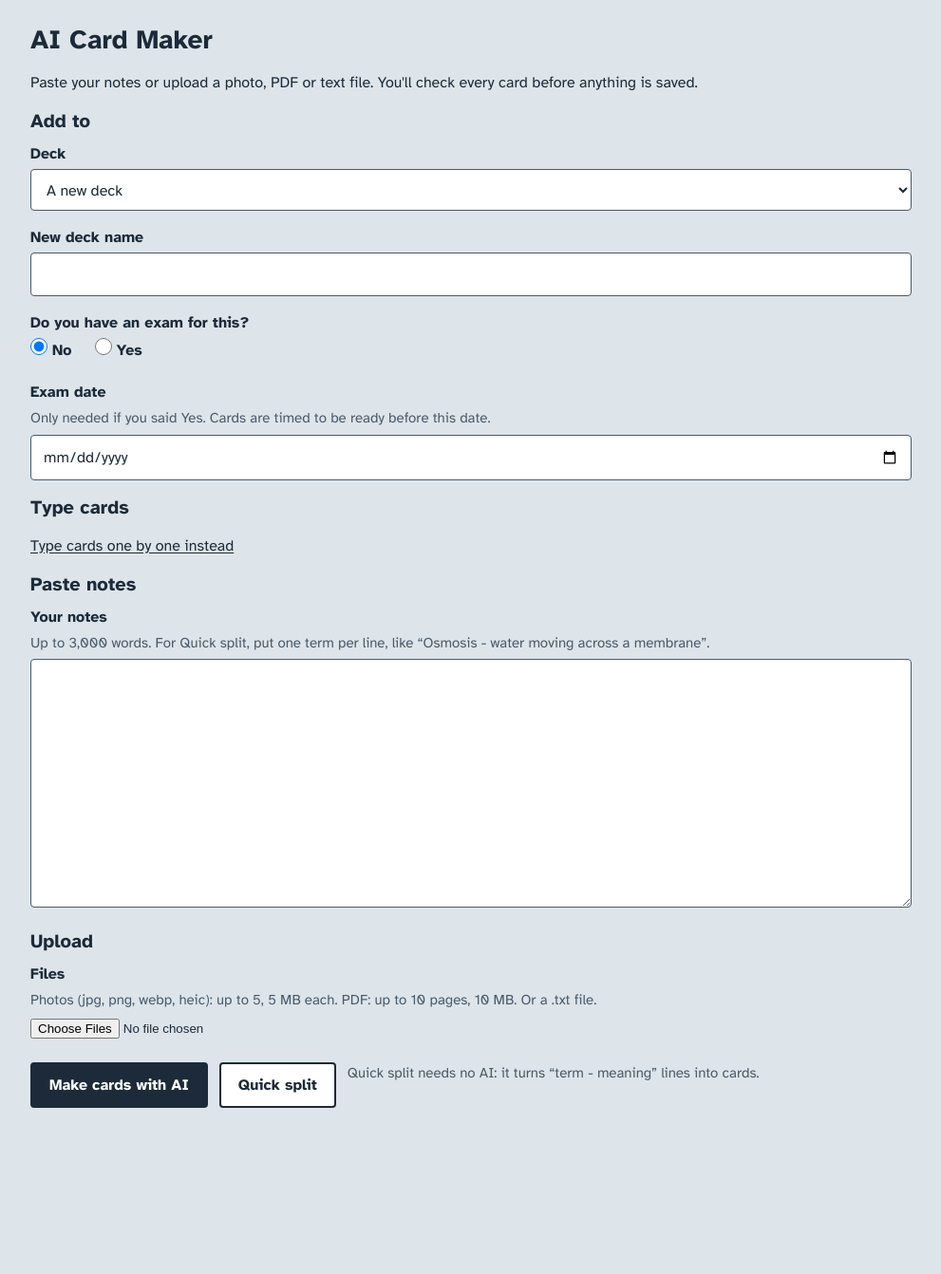
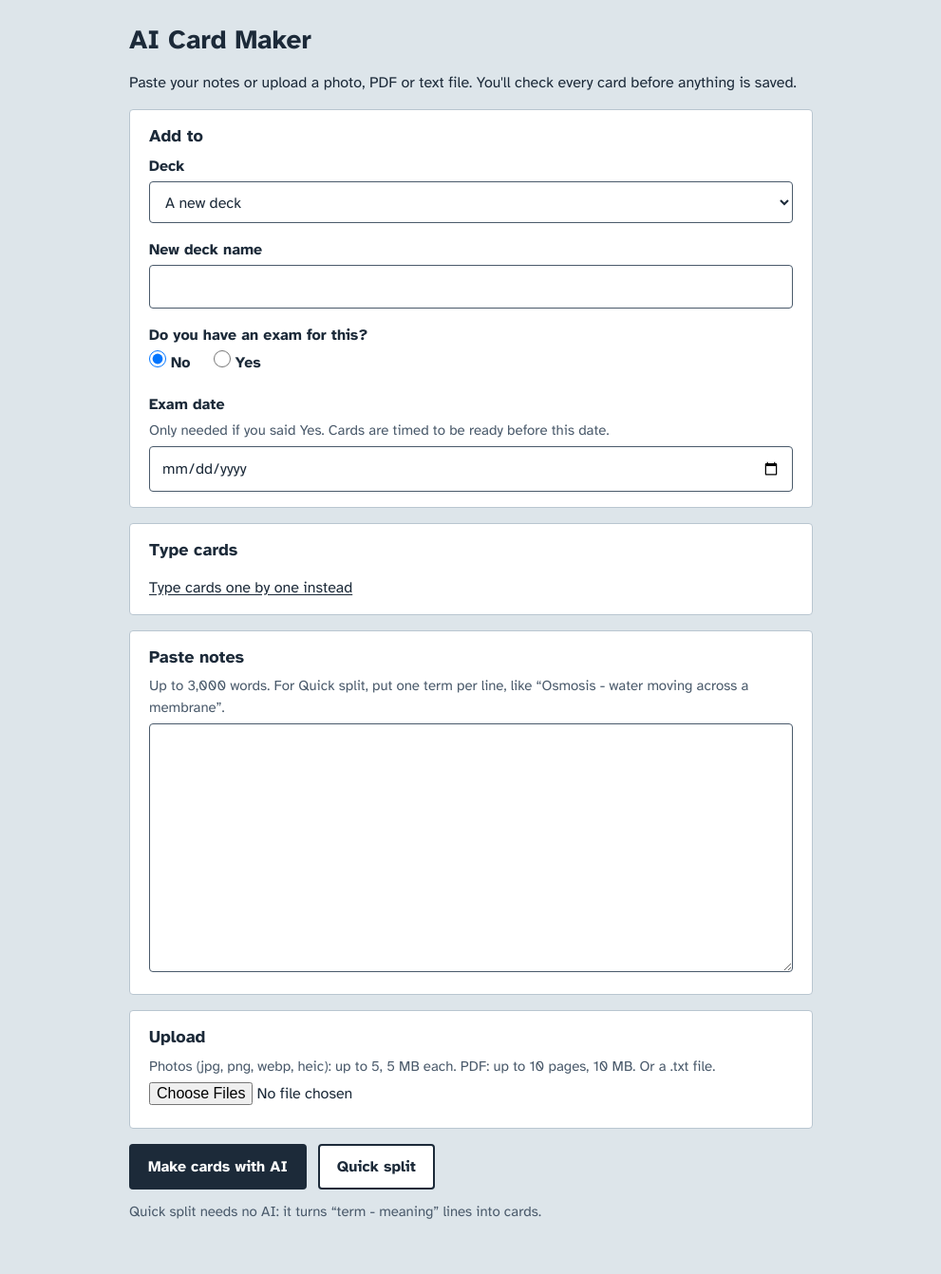
Before and after one commit to TARUNprojectworks/TEAM-NEXORA, a Flask app: page /maker/ in a window 1280 px wide. Shown: the part 57-1399 px from the top of the page at 95% size, without its empty margins (144-1135 px from the left). Before the commit the page ends 1224 px from the top, so only its background shows below. Run offline with Flask 3, Linux system fonts and the light colour scheme; the visitor is signed in with stand-in values (Sample User, id 1); data that the repository does not hold is empty; some libraries are stand-ins or nearby versions.

Commit message:
frontend: card maker, drafts, explain and weak spot styles

```diff
--- a/app/static/css/app.css
+++ b/app/static/css/app.css
@@ -586,3 +586,111 @@ mark { background: var(--highlight); color: var(--ink); padding: 0 3px; }
   }
   .landing-card { transform: none; }
 }
+
+/* ---------- Shared helpers ---------- */
+
+/* Read by screen readers, hidden on screen. */
+.visually-hidden {
+  position: absolute;
+  width: 1px;
+  height: 1px;
+  padding: 0;
+  margin: -1px;
+  overflow: hidden;
+  clip: rect(0, 0, 0, 0);
+  white-space: nowrap;
+  border: 0;
+}
+
+.notice {
+  margin: 0 0 16px;
+  padding: 10px 14px;
+  background: var(--paper);
+  border-left: 4px solid var(--ink-soft);
+  border-radius: var(--radius);
+}
+
+/* ---------- AI Card Maker ---------- */
+
+.maker { max-width: 720px; margin: 0 auto; }
+
+.maker-step {
+  margin: 0 0 16px;
+  padding: 16px 20px;
+  background: var(--paper);
+  border: 1px solid var(--line);
+  border-radius: var(--radius);
+}
+.maker-step h2 { font-size: 1.125rem; margin-bottom: 8px; }
+.maker-step .field:last-child { margin-bottom: 0; }
+.maker-step p:last-child { margin-bottom: 0; }
+
+.field input[type="file"] { font: inherit; max-width: 100%; }
+.file-list { margin: 8px 0 0; padding-left: 20px; color: var(--ink-soft); }
+
+.maker-actions { align-items: center; margin-top: 8px; }
+
+.draft-count { color: var(--ink-soft); margin: 0 0 8px; }
+.draft-list { list-style: none; margin: 0 0 16px; padding: 0; display: flex; flex-direction: column; gap: 16px; }
+
+/* Each draft is a plain index card (no ruled lines behind form fields). */
+.draft.index-card { background-image: none; padding: 0 20px 16px; }
+.draft.index-card::before { top: 47px; }
+.draft-top { display: flex; align-items: center; justify-content: space-between; height: 48px; }
+.draft-top .card-header { height: auto; }
+.draft-field { display: block; font-family: var(--font-ui); font-weight: 700; margin-top: 10px; }
+.draft-field textarea,
+.draft-field input,
+.draft-field select {
+  display: block;
+  width: 100%;
+  margin-top: 4px;
+  padding: 8px 10px;
+  border: 1px solid var(--ink-soft);
+  border-radius: var(--radius);
+  background: var(--paper);
+  color: var(--ink);
+  font: inherit;
+  font-weight: 400;
+}
+.draft-field textarea { font-family: var(--font-card); resize: vertical; }
+.draft-row { display: grid; grid-template-columns: 2fr 1fr; gap: 12px; }
+.source-line { margin: 10px 0 0; font-family: var(--font-ui); font-size: 0.875rem; color: var(--ink-soft); font-style: italic; }
+.remove-draft { color: var(--error); text-decoration: underline; font-family: var(--font-ui); }
+
+.generate-more { display: inline-flex; gap: 6px; align-items: center; margin: 0; }
+.generate-more select { padding: 9px 8px; border: 2px solid var(--ink); border-radius: var(--radius); background: var(--paper); font: inherit; }
+
+/* ---------- Explain ---------- */
+
+.explain { margin-top: 16px; }
+.explanation:not(:empty) {
+  margin: 12px 0 0;
+  padding: 12px 16px;
+  background: var(--paper);
+  border-left: 4px solid var(--rule-blue);
+  font-family: var(--font-card);
+  font-size: 1.0625rem;
+}
+
+/* ---------- Weak spot box ---------- */
+
+.weak-spot-box {
+  margin: 24px 0;
+  padding: 16px 20px;
+  background: var(--paper);
+  border: 1px solid var(--line);
+  border-left: 6px solid var(--highlight);
+  border-radius: var(--radius);
+}
+.weak-spot-box h2 { margin-bottom: 2px; }
+.weak-spot-box h3 { font-size: 1rem; margin: 16px 0 4px; }
+.weak-spot-text { font-family: var(--font-card); font-size: 1.0625rem; }
+.resource-links { margin: 0 0 12px; padding-left: 20px; }
+.resource-links li { margin: 4px 0; }
+.search-widget { margin: 8px 0 16px; overflow-x: auto; }
+
+@media (max-width: 600px) {
+  .draft-row { grid-template-columns: 1fr; gap: 0; }
+  .maker-step { padding: 14px; }
+}
```
